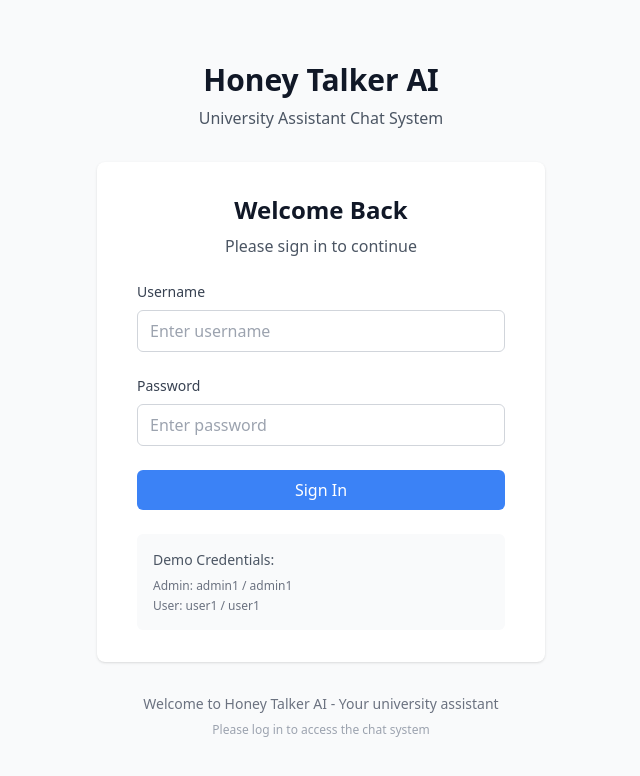
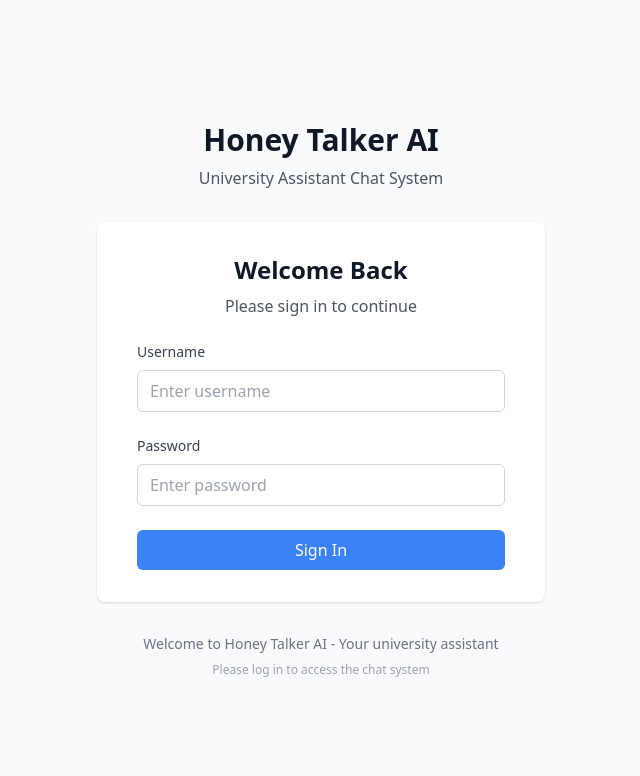
Before and after one commit to dangtuan21/honey-talker, a React (Create React App) app in the folder ht-frontend/ht-web/: page /login in a window 1280 px wide. Shown: the top 776 px of the page, without its empty margins (319-959 px from the left). Built offline with nearby package versions, Linux system fonts and the light colour scheme.

Commit message:
remove cred

```diff
--- a/ht-frontend/ht-web/src/pages/LoginPage.tsx
+++ b/ht-frontend/ht-web/src/pages/LoginPage.tsx
@@ -40,7 +40,7 @@ const LoginPage: React.FC<LoginPageProps> = () => {
       // Redirect to chat after successful login
       window.location.href = '/';
     } else {
-      setError(`Invalid credentials. Try ${DEMO_USERS.ADMIN.username}/${DEMO_USERS.ADMIN.password} or ${DEMO_USERS.USER.username}/${DEMO_USERS.USER.password}`);
+      setError('Invalid credentials. Please check your username and password.');
     }
 
     setIsLoading(false);
@@ -120,14 +120,6 @@ const LoginPage: React.FC<LoginPageProps> = () => {
               {isLoading ? 'Signing in...' : 'Sign In'}
             </button>
           </form>
-
-          <div className="mt-6 p-4 bg-gray-50 rounded-md">
-            <p className="text-sm text-gray-600 font-medium mb-2">Demo Credentials:</p>
-            <div className="space-y-1 text-xs text-gray-500">
-              <div><span className="font-medium">Admin:</span> {DEMO_USERS.ADMIN.username} / {DEMO_USERS.ADMIN.password}</div>
-              <div><span className="font-medium">User:</span> {DEMO_USERS.USER.username} / {DEMO_USERS.USER.password}</div>
-            </div>
-          </div>
         </div>
       </div>
 
```
